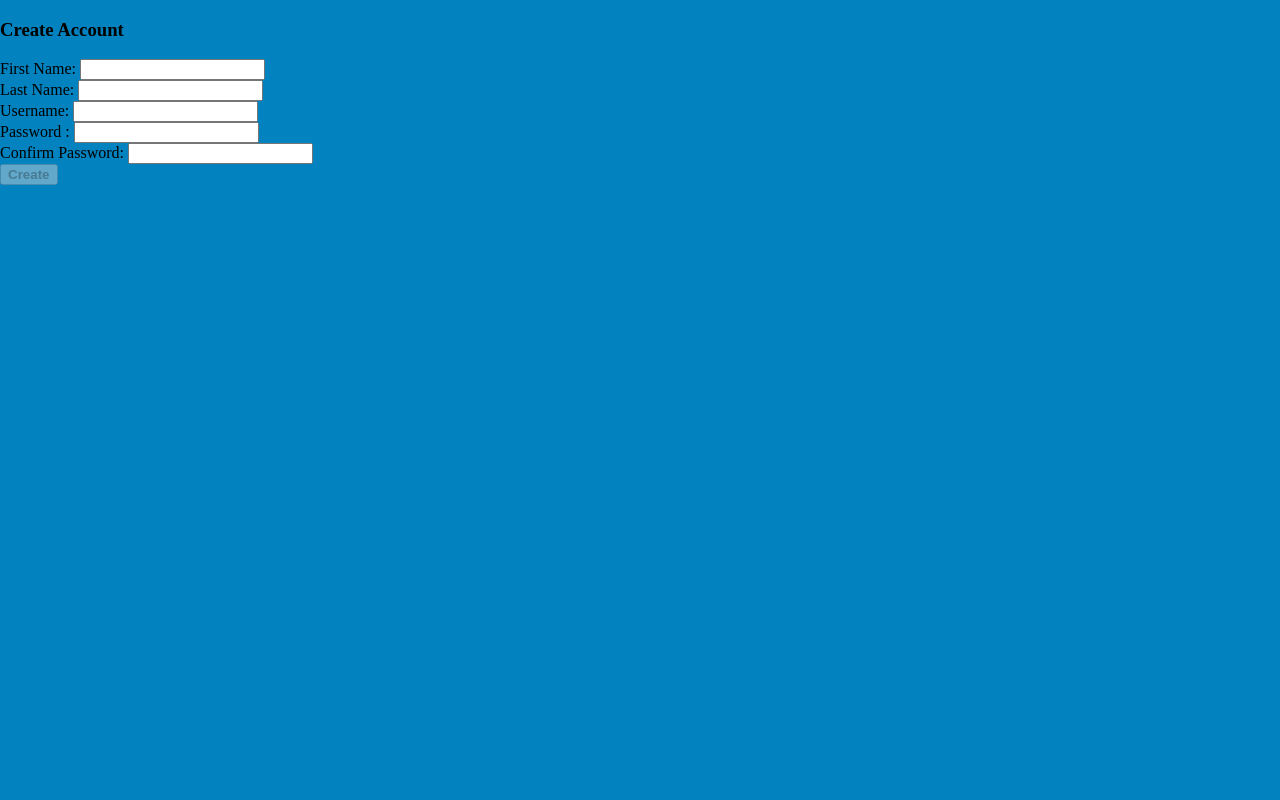
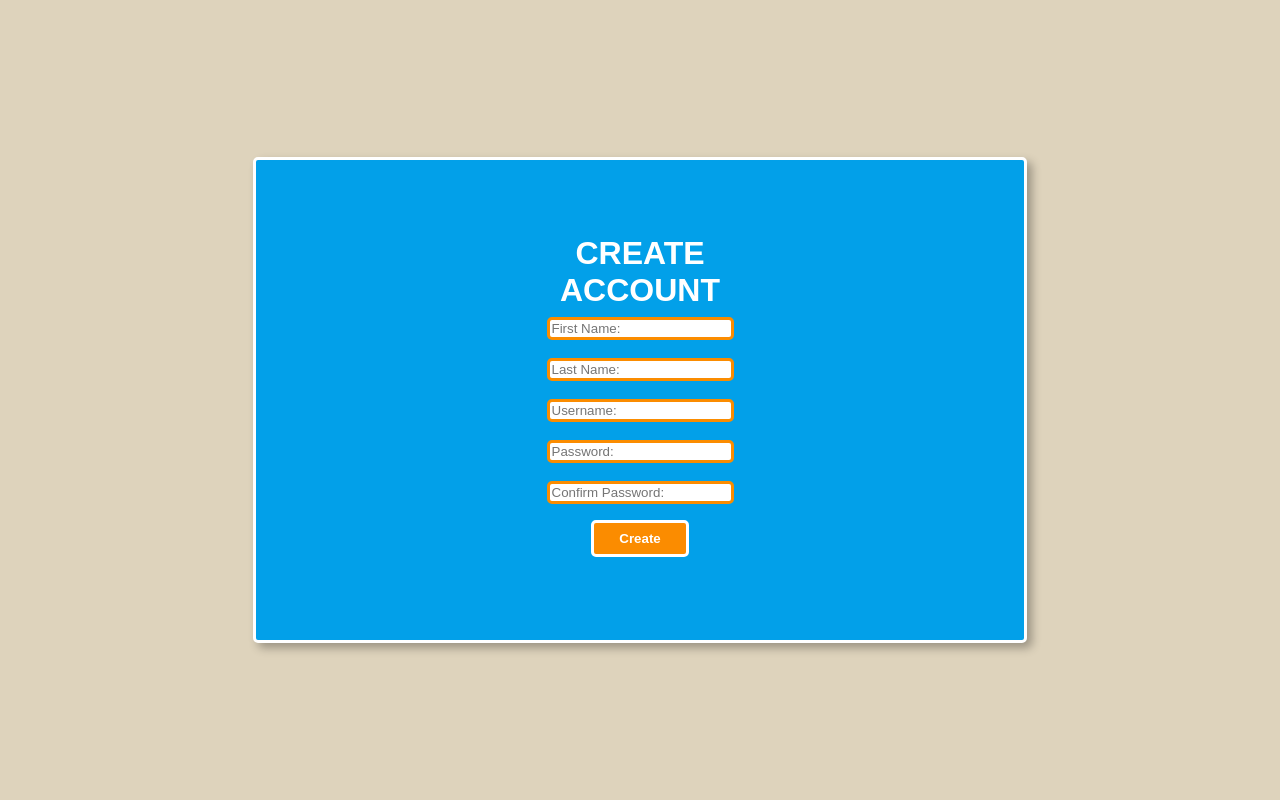
Before and after one commit to Mr-HaleYa/tropikl.health, a PHP site: page /createacc in a window 1280 px wide. Run offline with PHP 8.4, Linux system fonts and the light colour scheme.

Commit message:
login styling

```diff
--- a/createacc.php
+++ b/createacc.php
@@ -38,60 +38,58 @@ body {
 </head>
 <body>
 
-
-<div class="" >
+<div class="flex-wrap">
+<div class="form-wrap" >
 	<form id="newacc-form" class="form" action="php/newacc.php" method="post">
 		<div class="">
 
-			<div class="">
-				<h3 class="">Create Account</h3>
+			<div class="login-wrap">
+				<h3 class="login">Create <br>Account</h3>
 			</div>
 
-			<div class="">
+			<div class="form-content-wrap">
 
-				<lable>First Name:
-					<input required name="first_name" id="fist_name" value="" type="text">
-				</label>
+				<div class="username-field-wrap">
+					<input required class="username" placeholder="First Name:"name="first_name" id="fist_name" value="" type="text">
+				</div>
 				</br>
 
-				<lable>Last Name:
-					<input required name="last_name" id="last_name" value="" type="text">
-				</label>
+				<div class="username-field-wrap">
+					<input required class="username" placeholder="Last Name:"name="last_name" id="last_name" value="" type="text">
+				</div>
 				</br>
 
-				<label>Username:
-					<input required minlength="4" name="username" id="username" value="" type="text">
-				</label>
+				<div class="username-field-wrap">
+					<input required class="username" placeholder="Username:" minlength="4" name="username" id="username" value="" type="text">
+				</div>
 				<?php
 					if(isset($_GET['error'])){
 						if(($_GET['error'] == '1')){
-						echo '
+						echo '<div class=".error-user-pass">
 							<span> The Username is already taken</span>
+							</div>
 						';
 						}
 					}
 				?>
 				</br>
-
-				<label>Password :
-				  <input required minlength="5" name="password" id="password" type="password" onkeyup='check();' />
-				</label>
-
+					<div class="password-field-wrap">
+				  	<input class="password" required minlength="5" placeholder="Password:" name="password" id="password" type="password" onkeyup='check();' />
+					</div>
 				<br>
-
-				<label>Confirm Password:
-				  <input required minlength="5" type="password" name="confirm_password" id="confirm_password"  onkeyup='check();' />
-				  <span id='message'></span>
-				</label>
+					<div class="password-field-wrap">
+				  	<input class="password" required minlength="5" placeholder="Confirm Password:" type="password" name="confirm_password" id="confirm_password"  onkeyup='check();' />
+					</div>
 
 			</div>
+			<span id='message' class="error-user-pass"></span>
 		</div>
 		<div class="">
-			<button id="submitbutton" class="" disabled type="submit"><b>Create</b></button>
+			<button id="submitbutton" class="submit" disabled type="submit"><b>Create</b></button>
 		</div>
 	</form>
 </div>
-
+</div>
 
 
 <script type="text/javascript">
--- a/styles/style.css
+++ b/styles/style.css
@@ -1,7 +1,7 @@
 body, html {
     padding: 0;
     margin: 0;
-
+    font-family: Arial, Helvetica, sans-serif;
 }
 
 .wrap {
@@ -11,6 +11,76 @@ body, html {
     background-color: #02a0e9;
     overflow: hidden;
 }
+
+.flex-wrap {
+    height: 100vh;
+    width: 100vw;
+    display: flex;
+    justify-content: center;
+    align-items: center;
+    overflow: hidden;
+    background-color: #DED3BC;
+}
+
+.form-wrap {
+    border: 3px solid #fff;
+    width: 60vw;
+    height: 60vh;
+    color: #fff;
+    text-align: center;
+    background-color: #02a0e9;
+    display: flex;
+    flex-direction: column;
+    justify-content: space-around;
+    align-items: center;
+    box-shadow: 5px 5px 10px rgba(0,0,0,.3);
+    border-radius: 5px;
+
+}
+
+.login {
+    text-transform: uppercase;
+    font-size: 2em;
+    margin: 1vh 1vh;
+}
+
+.submit {
+    margin: 2vh;
+    border: 3px solid #fff;
+    border-radius: 5px;
+    padding: 1vh 2vw;
+    color: #fff;
+    background-color: #FB8C00;
+}
+
+.username, .password {
+    border: 3px solid #FB8C00;
+    border-radius: 5px;
+    width: 100%:
+}
+
+.username-field-wrap, .password-field-wrap {
+    max-width: 200px;
+}
+
+.username-label-wrap, .password-label-wrap {
+    text-align: left;
+}
+
+.form-content-wrap {
+    width: 60vw;
+    display: flex;
+    justify-content: space-around;
+    align-items: center;
+    flex-direction: column;
+}
+
+.error-user-pass, .not-me {
+    font-style: italic;
+    color: #000;
+}
+
+
 
 .bg-image {
     display: block;
```
Also changed, not shown: login.php (+35 -40 lines).
